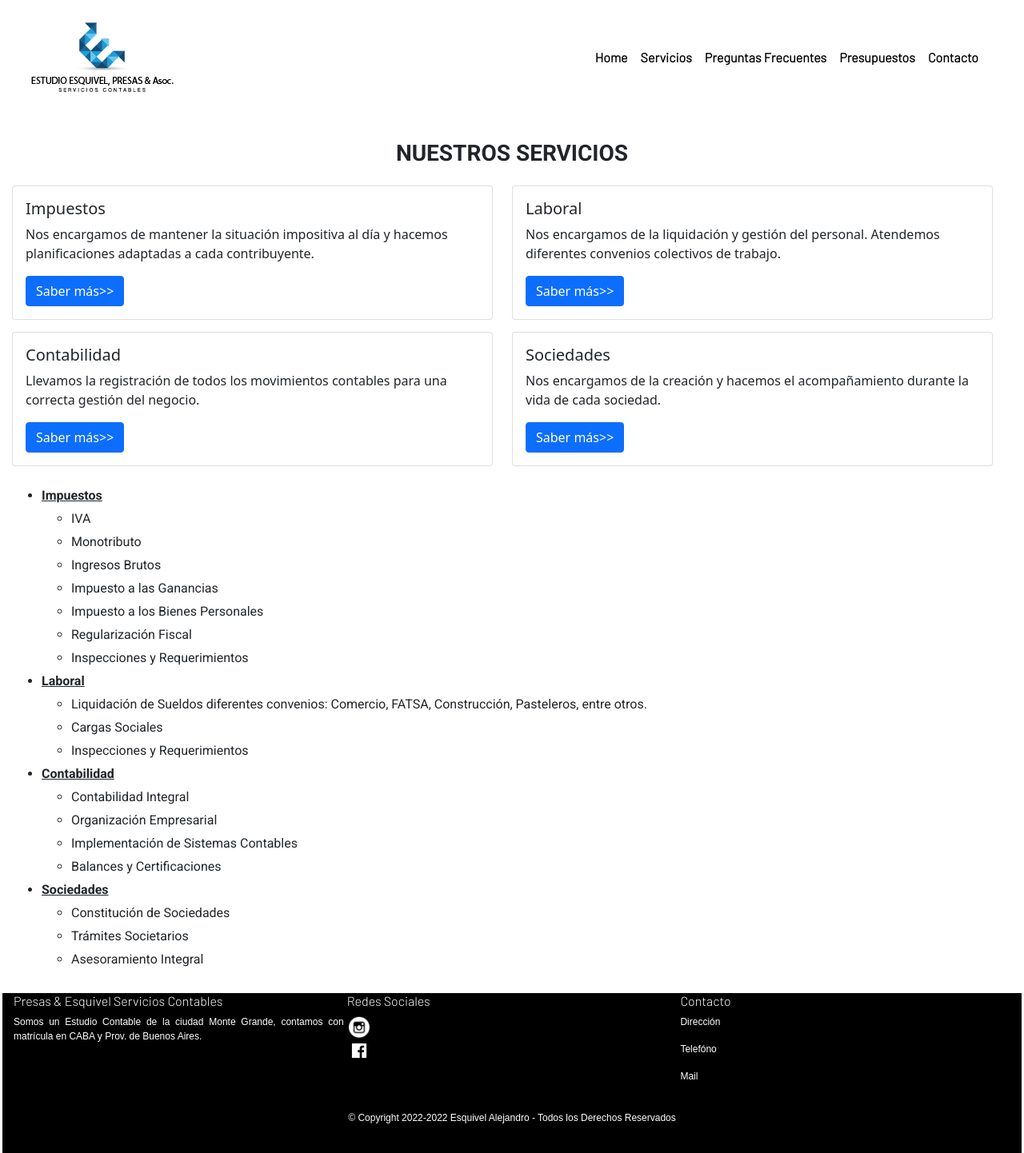
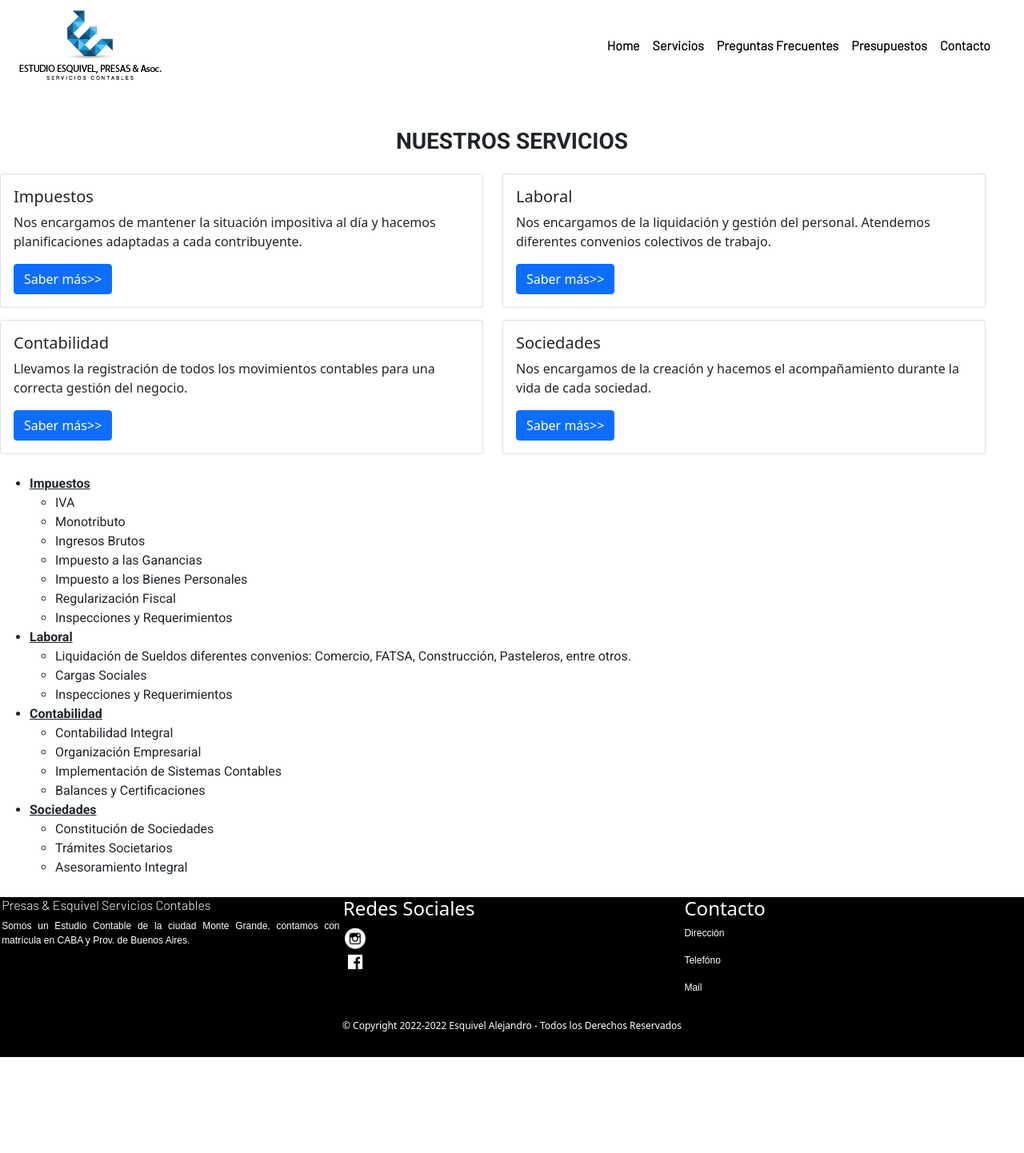
Before and after one commit to alejandroesquivel86/EstudioContable-Esquivel, a website: page paginas/servicios.html in a window 1280 px wide. Shown: the whole page at 80% size. After the commit the page ends 1322 px from the top, so only its background shows below. Drawn offline with nearby package versions, Linux system fonts and the light colour scheme.

Commit message:
SAAS nueva version

```diff
--- a/paginas/servicios.html
+++ b/paginas/servicios.html
@@ -21,7 +21,7 @@
     <script src="https://cdn.jsdelivr.net/npm/bootstrap@5.1.3/dist/js/bootstrap.bundle.min.js" integrity="sha384-ka7Sk0Gln4gmtz2MlQnikT1wXgYsOg+OMhuP+IlRH9sENBO0LRn5q+8nbTov4+1p" crossorigin="anonymous"></script>
 
     <!-- css -->
-    <link rel="stylesheet" href="../Estilos/estilos.css">
+    <link rel="stylesheet" href="../Estilos/styles.css">
 </head>
 <body class="cantainer-fluid bodyIndex">
     <header class="row">
--- /dev/null
+++ b/scss/_footer.scss
@@ -0,0 +1,39 @@
+/*FOOTER*/
+#footer{
+    height: 25vh;
+    background-color:black;
+    font-size: 12px;
+    color: white;
+    .footerColumnas {
+        display: flex;
+        flex-direction: row;
+        justify-content: space-around;
+        .masDelEstudio{
+            text-align: justify;
+            width: 33%;
+            h4{
+                font-family: 'Barlow', sans-serif;
+                font-size: 16px;
+            }
+        }
+        p{
+            font-family: 'Robot', sans-serif;
+            font-size: 12px;
+        }
+        .redesSociales{
+            text-align: justify;
+            width: 33%;
+            a{
+                display: block;
+            }
+        }
+        .contacto{
+            text-align: justify;
+            width: 33%;
+        }
+    }
+    .copyright{
+        text-align: center;
+        width: 4fr;
+    }
+}
--- /dev/null
+++ b/scss/_menu.scss
@@ -0,0 +1,29 @@
+/*Menu*/
+.contenerdorMenu{
+    height: 20vh;
+    .navbarZindex{
+        z-index: 3;
+        .menu{
+        font-family: 'Barlow';
+        font-size: 16px;
+        font-weight: 500;
+        font-style: normal;
+        padding: 10px;
+        border: 0;
+        outline: 0;
+        top: 0;
+        right: 0;
+        background-color: white !important;
+            a{
+                font-weight: 1000!important;
+                color: black!important;
+                &a:hover{
+                    background-color:#0193ff;
+                    color: white !important;
+                    padding: 10px;
+                    border-radius:5px;
+                }
+            }
+        }
+    }
+}
--- /dev/null
+++ b/scss/_servicios.scss
@@ -0,0 +1,36 @@
+/*SERVICIOS*/
+
+.tituloServ {
+    font-family: 'Roboto', sans-serif;
+    font-size: 28px;
+    font-weight: 800;
+    text-align: center;
+    transition: all 3s;
+}
+
+.tarjetas{
+    width: 100vw;
+    align-items: center;
+    justify-content: center;
+    .cardPersonalizada{
+        margin-top: 15px;
+    }
+}
+
+.servicios{
+    margin: 5px;
+    padding: 5px;
+    font-family: 'Roboto', sans-serif;
+    .serviciosLista{
+        margin: 15px;
+        .serviciosTitulo{
+            font-weight: 800;
+            text-decoration: underline;
+            .serviciosEstudio li{
+                margin-left: 25px;
+                margin-bottom: 10px;
+                margin: 5px;
+            }
+        }
+    }
+}
--- /dev/null
+++ b/scss/_variables.scss
@@ -0,0 +1,7 @@
+/*Paleta de Colores*/
+
+$colorAzulOscuro: rgba(16,68,113,255);
+$colorCeleste: rgb(119,201,237);
+$colorTurquesa: rgb(51,145,193);
+$colorGris: rgb(148,148,148);
+$colorPastel:rgb(231,234,236);
--- a/scss/styles.scss
+++ b/scss/styles.scss
@@ -0,0 +1,4 @@
+@import "variables";
+@import "menu";
+@import "footer";
+@import "servicios";
```
Also changed, not shown: Estilos/estilos.css (+0 -23 lines), Estilos/styles.css.
